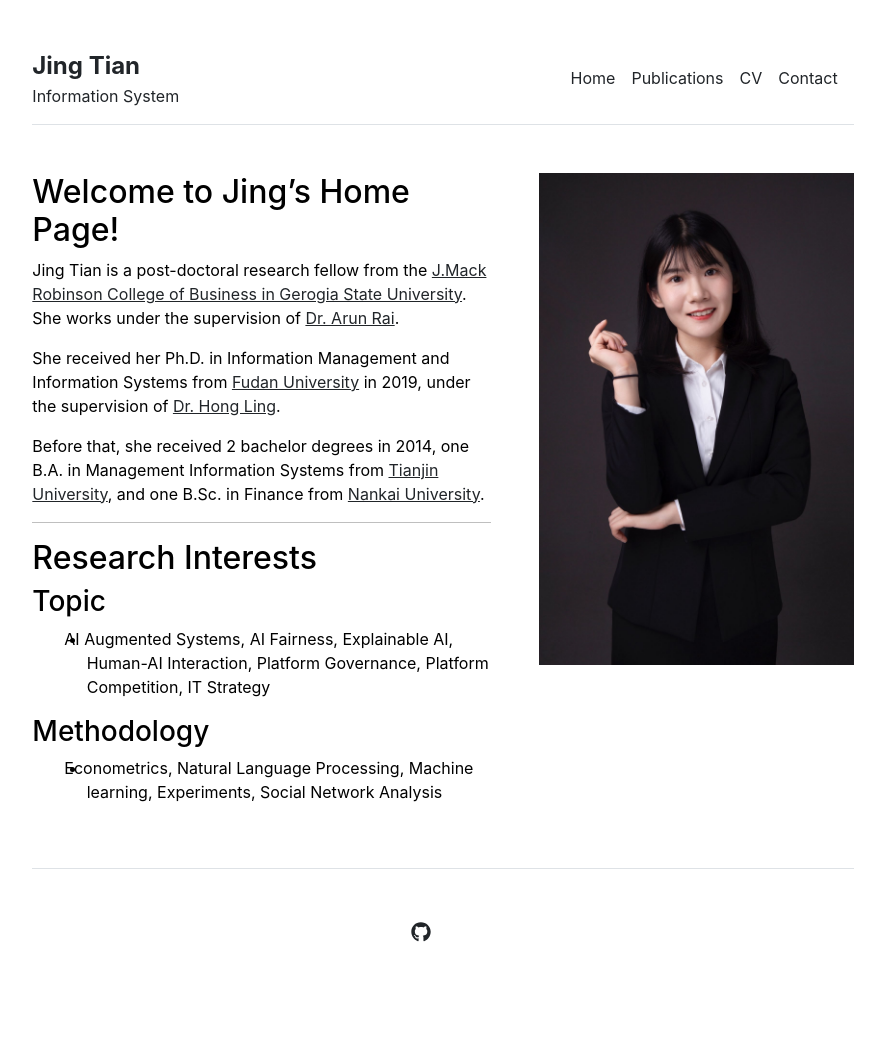
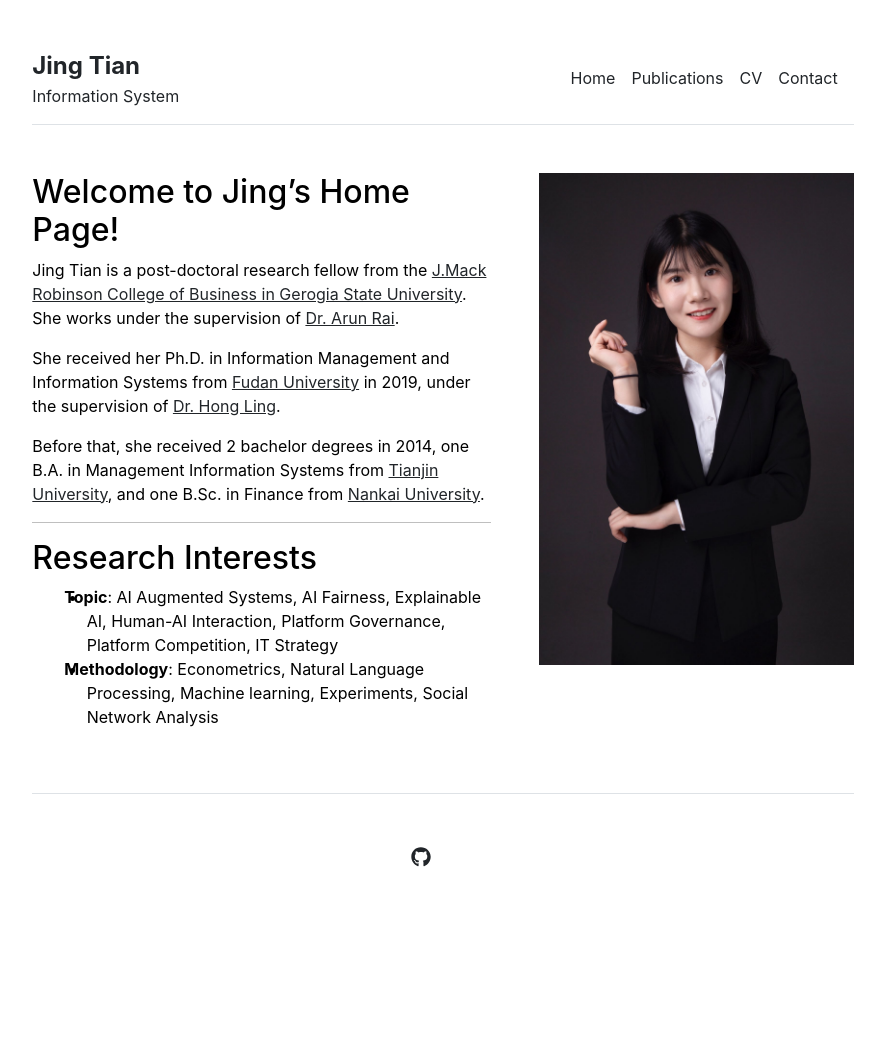
Before and after one commit to jingtianIS/jingtianIS.github.io, a Jekyll site: the page built from index.md, in a window 1280 px wide. Shown: the whole page, without its empty margins (197-1082 px from the left). Built offline with Jekyll 4.4.1, drawn with Linux system fonts in a browser that asks for light colours; after the commit the page ends 968 px from its top, so only the background shows below that.

Commit message:
Update index.md

```diff
--- a/index.md
+++ b/index.md
@@ -21,12 +21,5 @@ Before that, she received 2 bachelor degrees in 2014, one B.A. in Management Inf
 ---
 ## Research Interests
 
-### Topic
-<ul>
-  <li> AI Augmented Systems, AI Fairness, Explainable AI, Human-AI Interaction, Platform Governance, Platform Competition, IT Strategy</li>
-</ul>
-
-### Methodology
-<ul>
-  <li> Econometrics, Natural Language Processing, Machine learning, Experiments, Social Network Analysis</li>
-</ul>
+* **Topic**: AI Augmented Systems, AI Fairness, Explainable AI, Human-AI Interaction, Platform Governance, Platform Competition, IT Strategy
+* **Methodology**: Econometrics, Natural Language Processing, Machine learning, Experiments, Social Network Analysis
```
